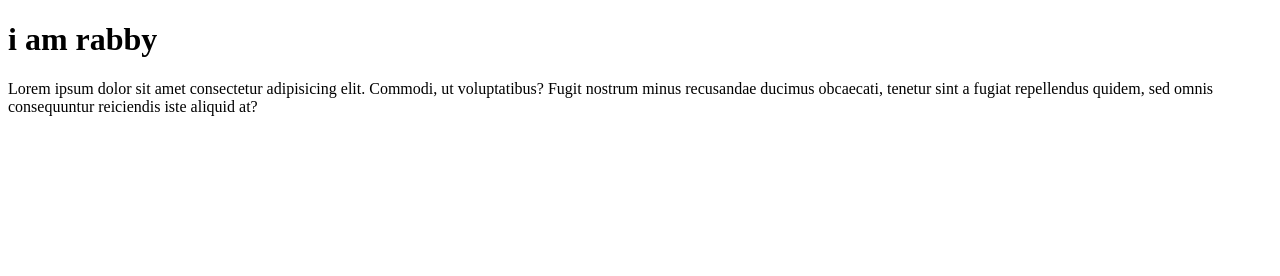
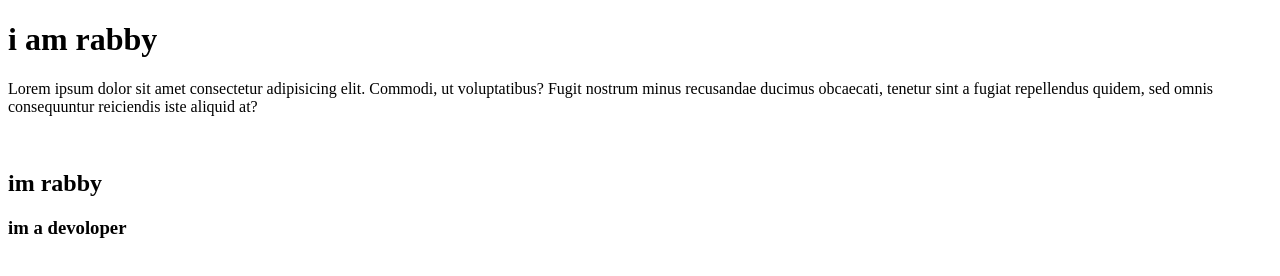
Before and after one commit to rabby407/rabby000, a plain HTML site: page index.html in a window 1280 px wide. Drawn offline with Linux system fonts and the light colour scheme.

Commit message:
add body

```diff
--- a/index.html
+++ b/index.html
@@ -8,6 +8,8 @@
 </head>
 <body>
     <h1>i am rabby</h1>
-    <p>Lorem ipsum dolor sit amet consectetur adipisicing elit. Commodi, ut voluptatibus? Fugit nostrum minus recusandae ducimus obcaecati, tenetur sint a fugiat repellendus quidem, sed omnis consequuntur reiciendis iste aliquid at?</p>
+    <p>Lorem ipsum dolor sit amet consectetur adipisicing elit. Commodi, ut voluptatibus? Fugit nostrum minus recusandae ducimus obcaecati, tenetur sint a fugiat repellendus quidem, sed omnis consequuntur reiciendis iste aliquid at?</p><br>
+    <h2>im rabby</h2>
+    <h3>im a devoloper</h3>
 </body>
 </html>
```
